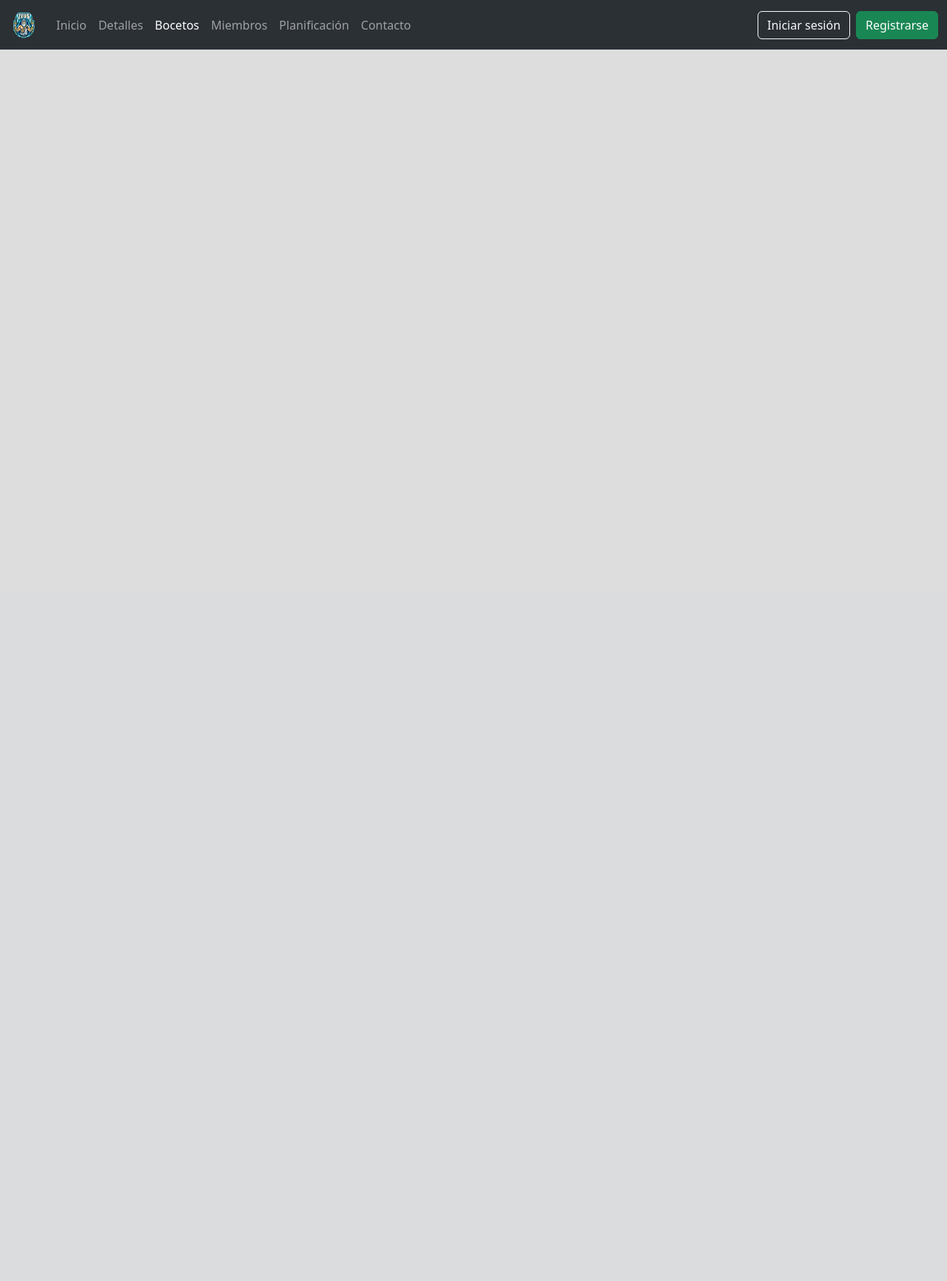
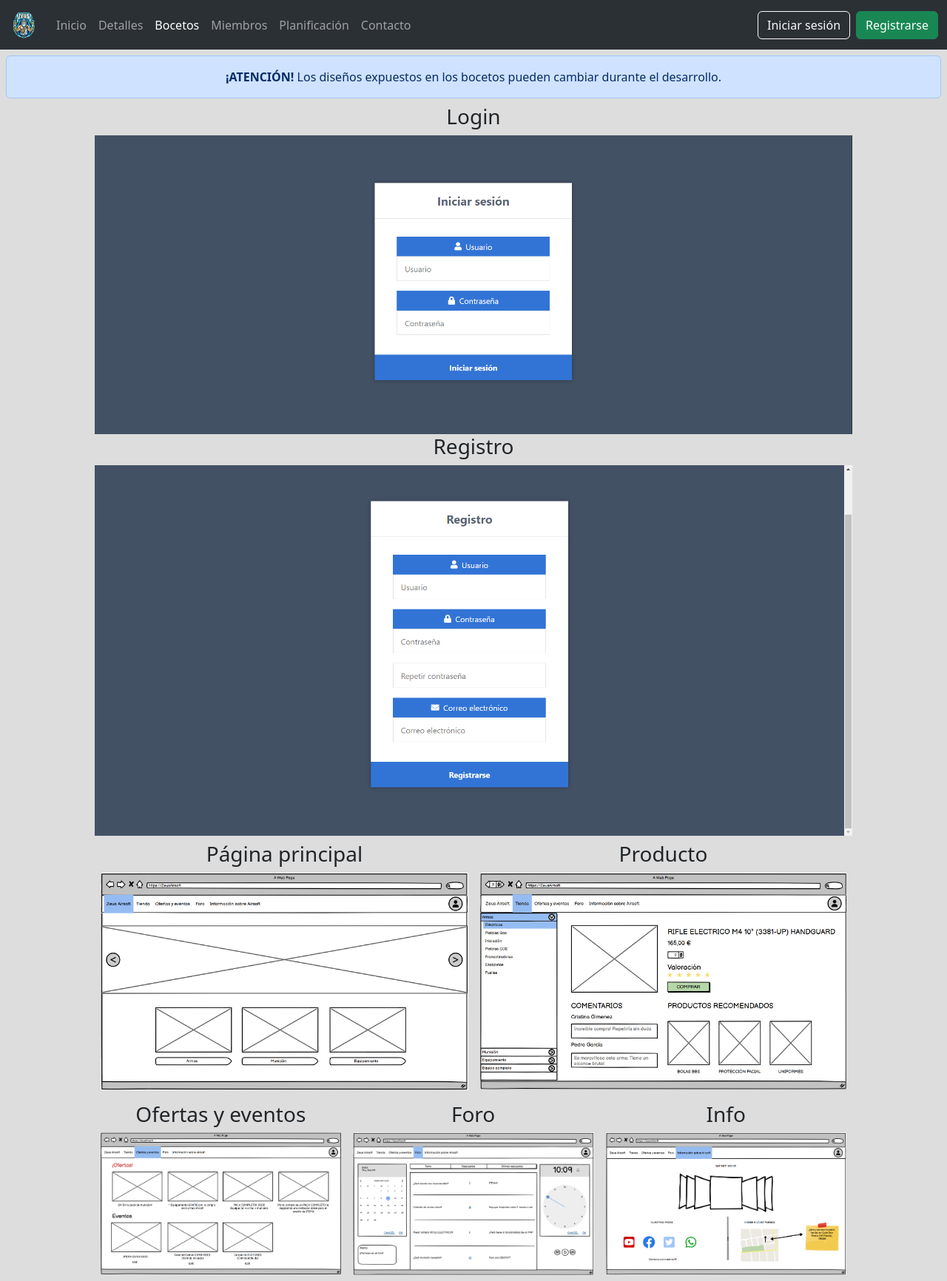
Before and after one commit to paugarci/ProyectoAW, a PHP site: page /bocetos.php in a window 1280 px wide. Shown: the whole page at 74% size. Before the commit the page ends 67 px from the top, so only its background shows below. Run offline with PHP 8.4, Linux system fonts and the light colour scheme.

Commit message:
Filled bocetos.php and added some styles

```diff
--- a/Practica1/bocetos.php
+++ b/Practica1/bocetos.php
@@ -1,3 +1,36 @@
 <?php require "comps/header.php" ?>
 
+<div class="alert alert-primary m-2" role="alert" style="text-align: center">
+  <b>¡ATENCIÓN!</b> Los diseños expuestos en los bocetos pueden cambiar durante el desarrollo.
+</div>
+<div class="bocetos">
+<h3>Login</h3>
+<img src="static/img/bocetos/login.png" class="d-block w-100" alt="login">
+<h3>Registro</h3>
+<img src="static/img/bocetos/registro.png" class="d-block w-100" alt="registro">
+<div class="d-flex">
+  <div class="g-col-6 g-col-md-6 p-2">
+    <h3>Página principal</h3>
+    <img src="static/img/bocetos/PagPrincipal.png" class="d-block w-100" alt="pagprincipal">
+  </div>
+  <div class="g-col-6 g-col-md-6 p-2">
+    <h3>Producto</h3>
+    <img src="static/img/bocetos/Producto.png" class="d-block w-100" alt="producto">
+  </div>
+</div>
+<div class="d-flex">
+  <div class="g-col-4 g-col-md-4 p-2">
+    <h3>Ofertas y eventos</h3>
+    <img src="static/img/bocetos/OfertasEventos.png" class="d-block w-100" alt="pagprincipal">
+  </div>
+  <div class="g-col-4 g-col-md-4 p-2">
+    <h3>Foro</h3>
+    <img src="static/img/bocetos/Foro.png" class="d-block w-100" alt="producto">
+  </div>
+  <div class="g-col-4 g-col-md-4 p-2">
+    <h3>Info</h3>
+    <img src="static/img/bocetos/Info.png" class="d-block w-100" alt="info">
+  </div>
+</div>
+
 <?php require "comps/footer.php" ?>
--- a/Practica1/comps/header.php
+++ b/Practica1/comps/header.php
@@ -4,6 +4,7 @@
     <meta charset="UTF-8">
     <meta http-equiv="X-UA-Compatible" content="IE=edge">
     <meta name="viewport" content="width=device-width, initial-scale=1.0">
+    <link rel="icon" type="image/x-icon" href="static/img/logo.png">
     <link
         href="https://cdn.jsdelivr.net/npm/bootstrap@5.3.0-alpha1/dist/css/bootstrap.min.css"
         rel="stylesheet"
--- a/Practica1/static/css/style.css
+++ b/Practica1/static/css/style.css
@@ -38,3 +38,9 @@ body {
 .form-control, .form-check-input {
     border: 2px solid #00000080;
 }
+
+.bocetos {
+    text-align: center;
+    margin-left: 10%;
+    margin-right: 10%;
+}
```
Also changed, not shown: Practica1/miembros.php (+6 -6 lines), Practica1/static/img/bocetos/Foro.png (added), Practica1/static/img/bocetos/Info.png (added), Practica1/static/img/bocetos/OfertasEventos.png (added), Practica1/static/img/bocetos/PagPrincipal.png (added), Practica1/static/img/bocetos/Producto.png (added), Practica1/static/img/bocetos/Tienda.png (added), Practica1/static/img/bocetos/login.png (added), Practica1/static/img/bocetos/registro.png (added), Practica1/static/img/miembros/alex.jpg (renamed from Practica1/static/img/alex.jpg), Practica1/static/img/miembros/dragos.jpg (renamed from Practica1/static/img/dragos.jpg), Practica1/static/img/miembros/hugo.jpg (renamed from Practica1/static/img/hugo.jpg), Practica1/static/img/miembros/june.jpg (renamed from Practica1/static/img/june.jpg), Practica1/static/img/miembros/mata.jpg (renamed from Practica1/static/img/mata.jpg), 3 more files.
